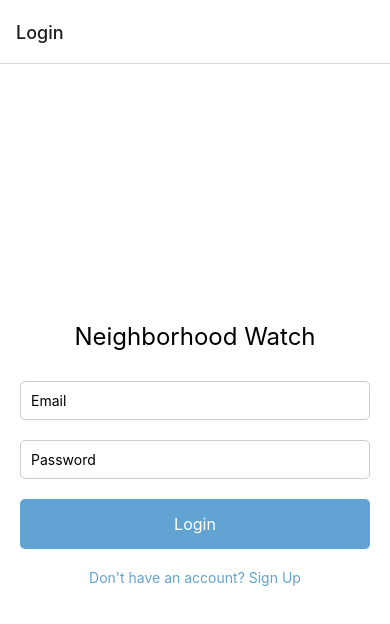
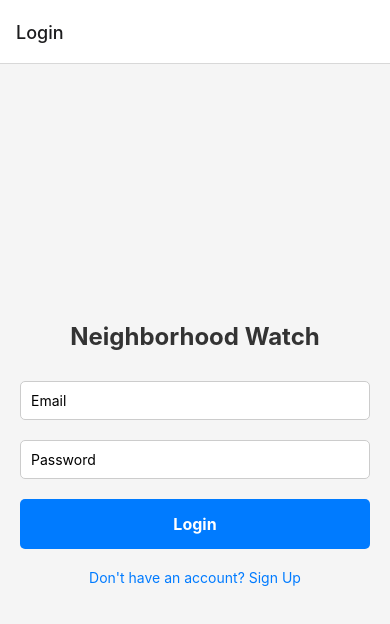
Before and after one commit to TheoMKgosi/CSI473-assignment, a React Native app in the folder NeighborhoodWatchApp/frontend/: screen /Login in a window 390 px wide. Shown: the top 624 px of the page. Built offline with nearby package versions, Linux system fonts and the light colour scheme; a web font is replaced by a local one.

Commit message:
Update LoginScreen.js

```diff
--- a/NeighborhoodWatchApp/frontend/screens/LoginScreen.js
+++ b/NeighborhoodWatchApp/frontend/screens/LoginScreen.js
@@ -6,17 +6,25 @@ const LoginScreen = ({ navigation }) => {
        const [email, setEmail] = useState('');
        const [password, setPassword] = useState('');
 
-  const handleLogin = async () => {
-    try {
-      const response = await axios.post(
-        'https://super-palm-tree-69499prjx6rp24xg7.github.dev:8000/api/login/',
-        { email, password }
-      );
-      Alert.alert('Success', 'Logged in successfully');
-      navigation.navigate('Home', { token: response.data.token });
-    } catch (error) {
-      Alert.alert('Error', 'Invalid credentials');
-    }
+       //const handleLogin = async () => {
+         //try {
+         //  const response = await axios.post('https://<your-codespace>.github.dev:8000/api/login/', {
+        //     email,
+          //   password,
+           //});
+           //if (response.data.success) {
+            // Alert.alert('Success', 'Logged in successfully!');
+             // Navigate to main app screen (to be implemented)
+           //} else {
+             //Alert.alert('Error', 'Invalid credentials');
+           //}
+        // } catch (error) {
+          // Alert.alert('Error', 'Failed to login');
+       //  }
+      // };
+
+      const handleLogin = () => {
+        navigation.navigate('Home');
       };
 
        return (
@@ -28,7 +36,6 @@ const LoginScreen = ({ navigation }) => {
              value={email}
              onChangeText={setEmail}
              autoCapitalize="none"
-        keyboardType="email-address"
            />
            <TextInput
              style={styles.input}
@@ -53,14 +60,13 @@ const styles = StyleSheet.create({
          justifyContent: 'center',
          alignItems: 'center',
          padding: 20,
-    backgroundColor: '#fff',
+         backgroundColor: '#f5f5f5',
        },
        title: {
-    fontFamily: 'Inter',
          fontSize: 24,
-    fontWeight: '400',
-    color: '#000',
+         fontWeight: 'bold',
          marginBottom: 20,
+         color: '#333',
        },
        input: {
          width: '100%',
@@ -70,27 +76,22 @@ const styles = StyleSheet.create({
          borderColor: '#ccc',
          borderRadius: 5,
          backgroundColor: '#fff',
-    fontFamily: 'Inter',
-    fontSize: 14,
        },
        button: {
          width: '100%',
          padding: 15,
-    backgroundColor: '#61a3d2',
+         backgroundColor: '#007bff',
          borderRadius: 5,
          alignItems: 'center',
          marginVertical: 10,
        },
        buttonText: {
          color: '#fff',
-    fontFamily: 'Inter',
          fontSize: 16,
-    fontWeight: '400',
+         fontWeight: 'bold',
        },
        link: {
-    color: '#61a3d2',
-    fontFamily: 'Inter',
-    fontSize: 14,
+         color: '#007bff',
          marginTop: 10,
        },
      });
```
Lines whose indentation alone changed are shown as unchanged.
